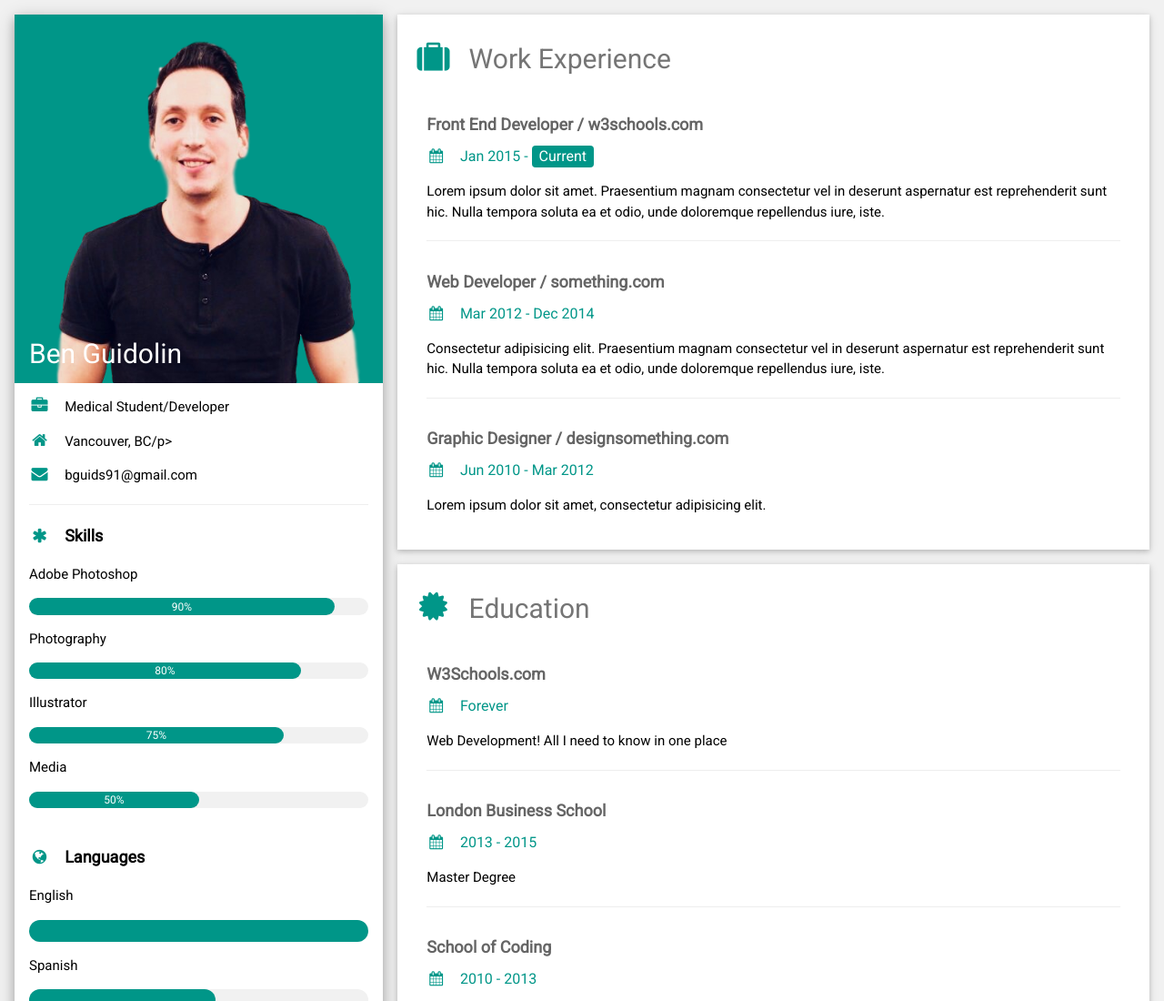
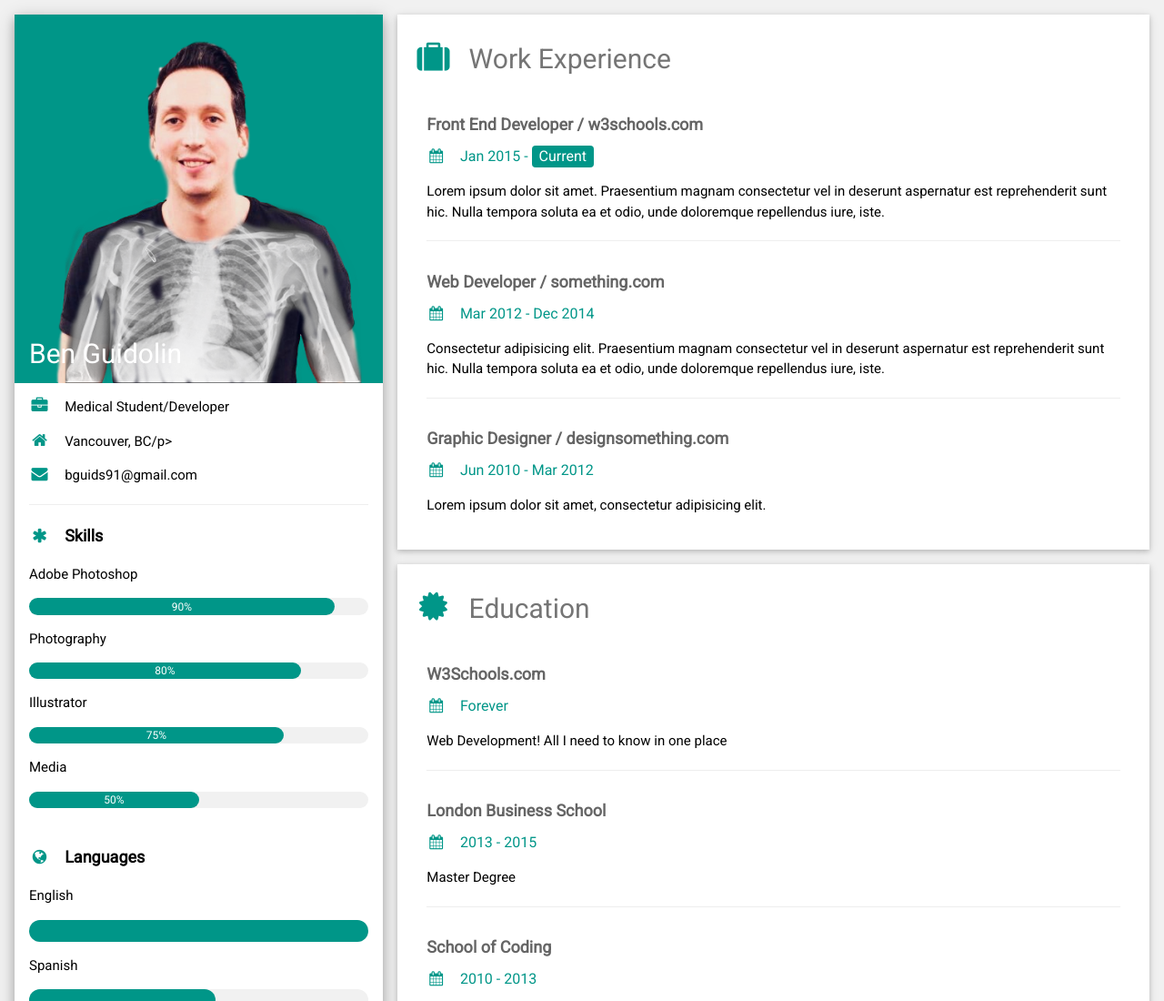
Before and after one commit to bguids91/website-template, a plain HTML site: page index.html in a window 1280 px wide. Shown: the top 1100 px of the page at 91% size. Drawn offline with nearby package versions, Linux system fonts and the light colour scheme.

Commit message:
Add new pic

```diff
--- a/index.html
+++ b/index.html
@@ -32,7 +32,7 @@
 
         <div class="w3-teal w3-text-grey w3-card-4">
           <div class="w3-display-container">
-            <img src="./images/sxAE4aSg_clipped_rev_1.png" style="width:100%" alt="Avatar">
+            <img src="./images/sxAE4aSg_clipped_rev_1 copy.png" style="width:100%" alt="Avatar">
             <div class="w3-display-bottomleft w3-container w3-text-white">
               <h2>Ben Guidolin</h2>
             </div>
```
Also changed, not shown: images/sxAE4aSg_clipped_rev_1 copy.png (added).
